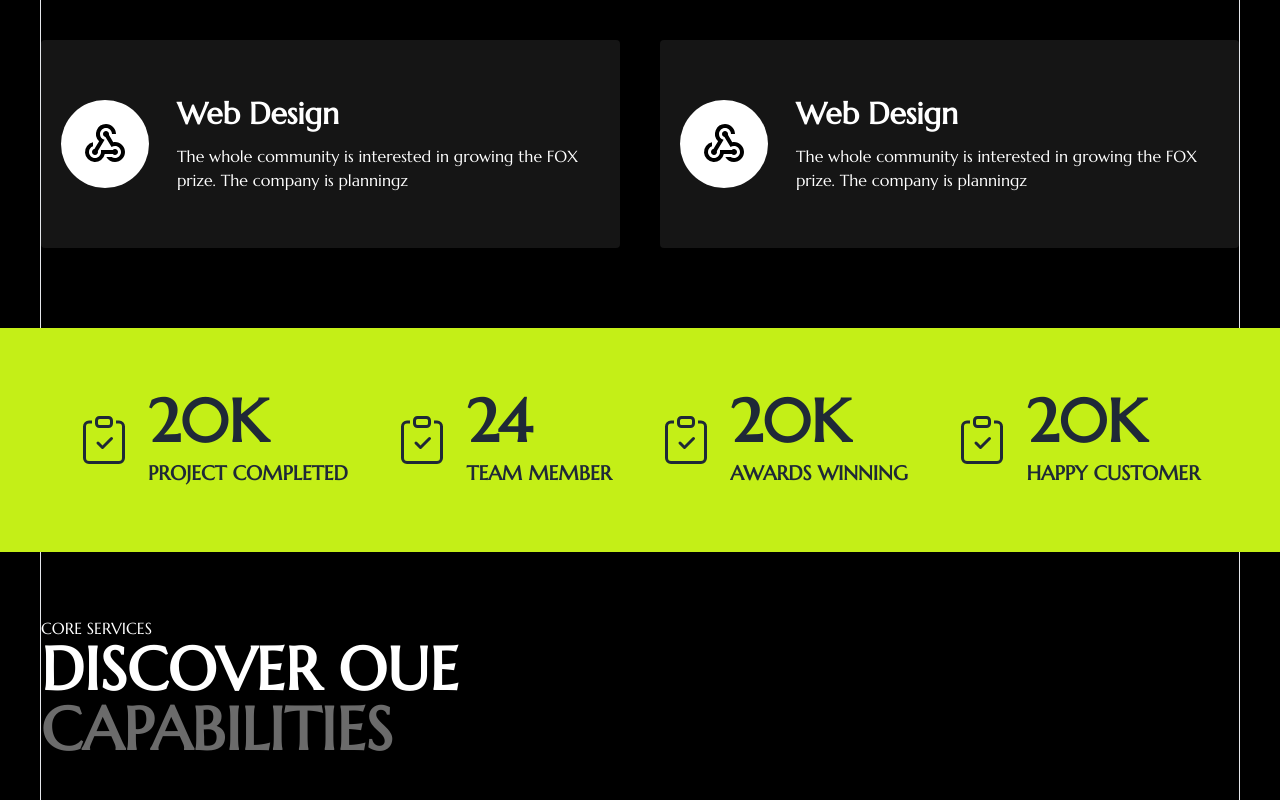
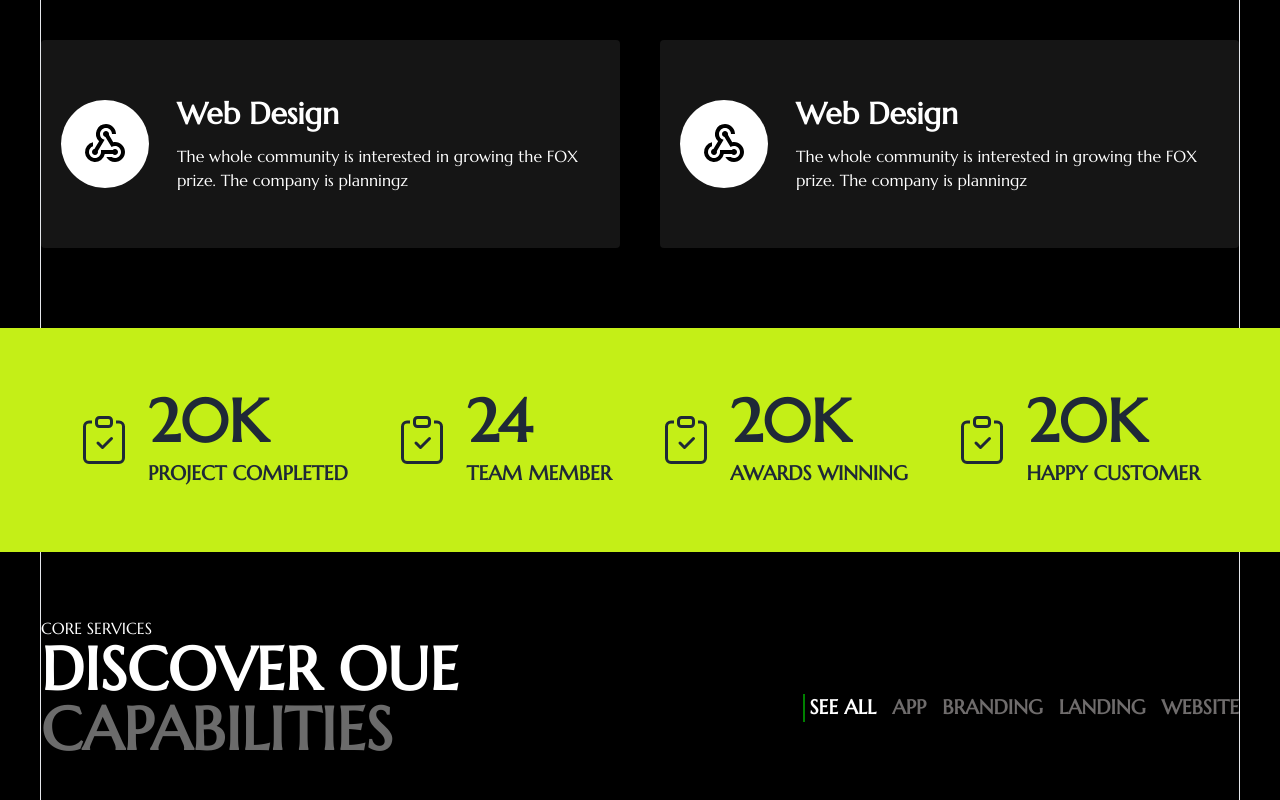
Before and after one commit to shaikTazUddin01/injaazh-client, a React (Vite) app: page / in a window 1280 px wide. Shown: the part 2446-3246 px from the top of the page. Built offline with nearby package versions, Linux system fonts and the light colour scheme.

Commit message:
added capabilities menu

```diff
--- /dev/null
+++ b/src/component/home/Capabilities.css
@@ -0,0 +1,9 @@
+.active{
+    border-left: 2px solid green;
+    color: white;
+    padding-left: 4px;
+}
+li {
+    cursor: pointer;
+    transition: 0.3s  ;
+  }
--- a/src/component/home/Capabilities.jsx
+++ b/src/component/home/Capabilities.jsx
@@ -1,16 +1,55 @@
-
+import { useState } from "react";
+import './Capabilities.css'
 
 const Capabilities = () => {
+    const [activeItem, setActiveItem] = useState(null)
+
+    const handleItemClick = (idx) => {
+        setActiveItem(idx)
+    }
     return (
         <div className="max-w-[1300px] mx-auto px-10">
-            <div className='grid grid-cols-2 gap-10 border-x pt-16'>
-                 <div className='text-white pb-10'>
-                        <h1 className="uppercase">core services</h1>
-                        <h1 className='text-6xl font-semibold uppercase'>Discover Oue <br />
+            <div className='grid grid-cols-2 gap-10 border-x pt-16 items-center'>
+                <div className='text-white pb-10'>
+                    <h1 className="uppercase">core services</h1>
+                    <h1 className='text-6xl font-semibold uppercase'>Discover Oue <br />
                         <span className='text-[#6b6b6b]'>capabilities</span>
-                        </h1>
-                    </div>
-
+                    </h1>
+                </div>
+                <div>
+                    <ul className="uppercase text-[#6f6c6c] flex gap-4 text-xl justify-end font-semibold">
+                    <li
+        className={activeItem === null ? 'active' : ''}
+        onClick={() => handleItemClick(null)}
+      >
+        See all
+      </li>
+      <li
+        className={activeItem === 0 ? 'active' : ''}
+        onClick={() => handleItemClick(0)}
+      >
+        app
+      </li>
+      <li
+        className={activeItem === 1 ? 'active' : ''}
+        onClick={() => handleItemClick(1)}
+      >
+        branding
+      </li>
+      <li
+        className={activeItem === 2 ? 'active' : ''}
+        onClick={() => handleItemClick(2)}
+      >
+        landing
+      </li>
+      <li
+        className={activeItem === 3 ? 'active' : ''}
+        onClick={() => handleItemClick(3)}
+      >
+        website
+      </li>
+                    </ul>
+                </div>
             </div>
         </div>
     );
--- a/src/component/home/marquee.css
+++ b/src/component/home/marquee.css
@@ -1,9 +1,9 @@
 .marquee01 {
-    transform: rotate(-4.636deg);
+    transform: rotate(-1.636deg);
    /* padding: 28px; */
 }
 .marquee02 {
-    transform: rotate(4.636deg);
+    transform: rotate(5.636deg);
    /* padding: 28px; */
     /* transform: translateX(-1706px);  */
     /* animation: 30.75s linear 0s infinite normal none running marqueeAnimation-4388403; */
```
